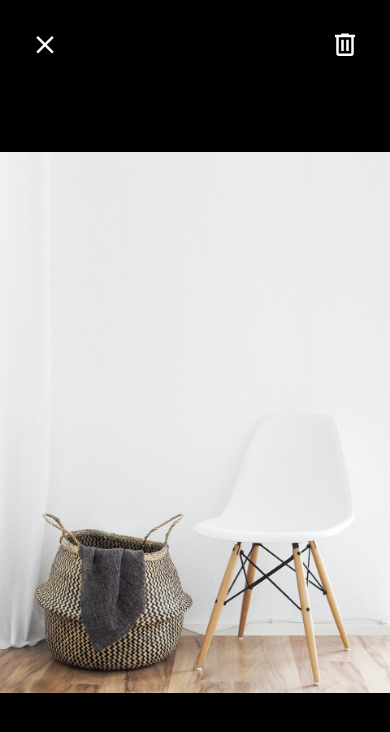
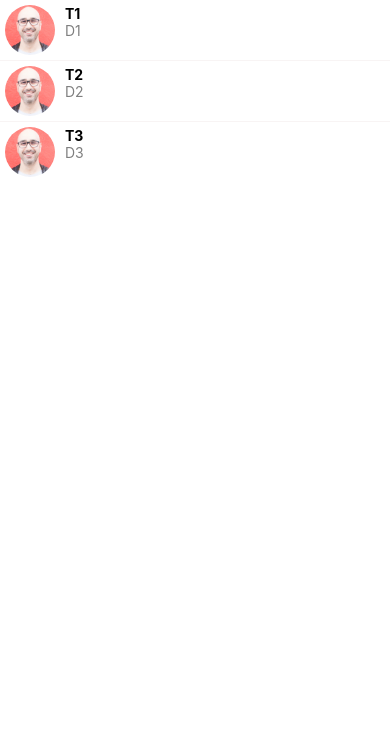
Before and after one commit to Max-256/DoneWithIt, a React Native app: screen / in a window 390 px wide. Shown: the top 732 px of the page. Built offline with nearby package versions, Linux system fonts and the light colour scheme.

Commit message:
build the messages screen

```diff
--- a/App.js
+++ b/App.js
@@ -1,10 +1,7 @@
 import React from "react";
-import Card from "./app/components/Card";
-import WelcomeScreen from "./app/screens/WelcomeScreen";
-import { View, Text } from "react-native";
-import ListingDetailsScreen from "./app/screens/ListingDetailsScreen";
-import ViewImageScreen from "./app/screens/ViewImageScreen";
+
+import MessagesScreen from "./app/screens/MessagesScreen";
 
 export default function App() {
-  return <ViewImageScreen />;
+  return <MessagesScreen />;
 }
--- a/app/components/ListItem.js
+++ b/app/components/ListItem.js
@@ -17,11 +17,12 @@
 const styles = StyleSheet.create({
   detailsContainer: {
     flexDirection: "row",
+    padding: 5,
   },
   image: {
-    width: 70,
-    height: 70,
-    borderRadius: 35,
+    width: 50,
+    height: 50,
+    borderRadius: 25,
     marginRight: 10,
   },
   subtitle: {
--- /dev/null
+++ b/app/components/ListItemSeperator.js
@@ -0,0 +1,17 @@
+import React from "react";
+import { View, StyleSheet } from "react-native";
+import colors from "../config/colors";
+
+function ListItemSeperator(props) {
+  return <View style={styles.seperator} />;
+}
+
+const styles = StyleSheet.create({
+  seperator: {
+    width: "100%",
+    height: 1,
+    backgroundColor: colors.light,
+  },
+});
+
+export default ListItemSeperator;
--- /dev/null
+++ b/app/components/Screen.js
@@ -0,0 +1,15 @@
+import React from "react";
+import Constants from "expo-constants";
+import { SafeAreaView, StyleSheet } from "react-native";
+
+function Screen({ children }) {
+  return <SafeAreaView style={styles.screen}>{children}</SafeAreaView>;
+}
+
+const styles = StyleSheet.create({
+  screen: {
+    paddingTop: Constants.statusBarHeight,
+  },
+});
+
+export default Screen;
--- a/app/config/colors.js
+++ b/app/config/colors.js
@@ -3,4 +3,5 @@
   secondary: "#4ecdc4",
   black: "#000",
   white: "#fff",
+  light: "#f8f4f4",
 };
--- /dev/null
+++ b/app/screens/MessagesScreen.js
@@ -0,0 +1,49 @@
+import React from "react";
+import { FlatList, StyleSheet } from "react-native";
+import ListItem from "../components/ListItem";
+import Screen from "../components/Screen";
+import ListItemSeperator from "../components/ListItemSeperator";
+
+const messages = [
+  {
+    id: 1,
+    title: "T1",
+    description: "D1",
+    image: require("../assets/mosh.jpg"),
+  },
+  {
+    id: 2,
+    title: "T2",
+    description: "D2",
+    image: require("../assets/mosh.jpg"),
+  },
+  {
+    id: 3,
+    title: "T3",
+    description: "D3",
+    image: require("../assets/mosh.jpg"),
+  },
+];
+
+function MessagesScreen(props) {
+  return (
+    <Screen>
+      <FlatList
+        data={messages}
+        keyExtractor={(message) => message.id.toString()}
+        renderItem={({ item }) => (
+          <ListItem
+            title={item.title}
+            subtitle={item.description}
+            image={item.image}
+          />
+        )}
+        ItemSeparatorComponent={ListItemSeperator}
+      />
+    </Screen>
+  );
+}
+
+const styles = StyleSheet.create({});
+
+export default MessagesScreen;
--- a/package.json
+++ b/package.json
@@ -11,6 +11,7 @@
   "dependencies": {
     "@react-native-community/hooks": "^3.0.0",
     "expo": "~48.0.9",
+    "expo-constants": "^14.2.1",
     "expo-status-bar": "~1.4.4",
     "react": "18.2.0",
     "react-native": "0.71.6"
```
